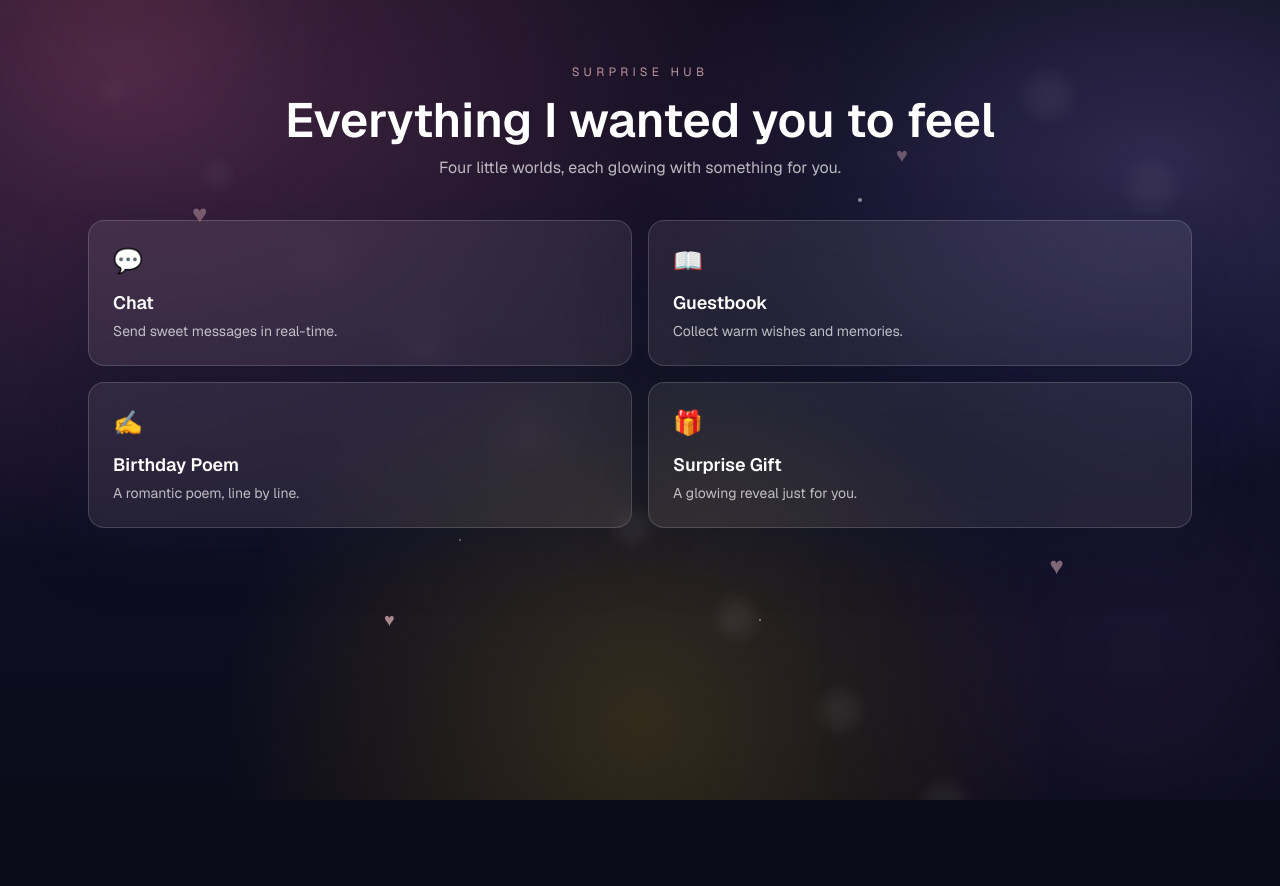
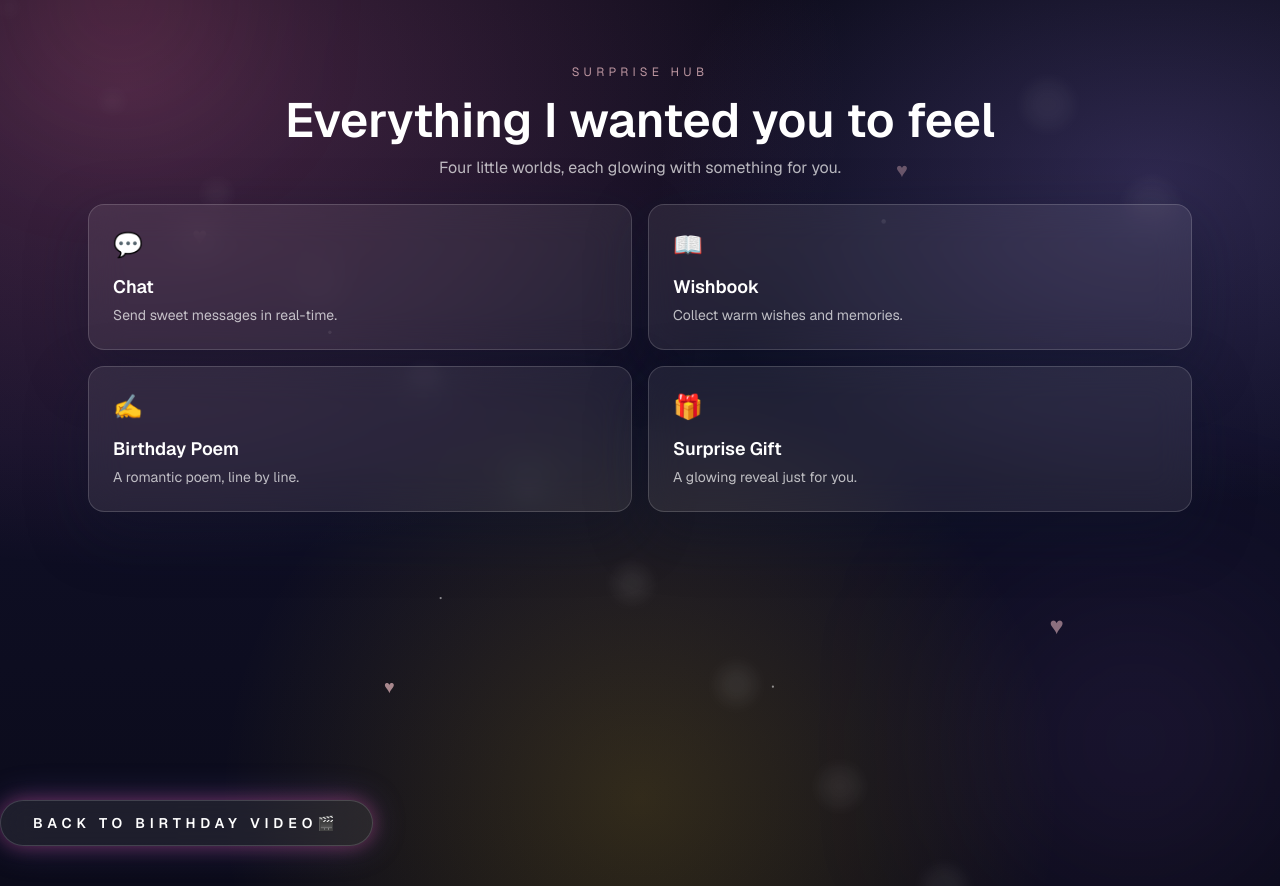
Before and after one commit to harsh23bai/gf-birthday, a Next.js app: page /dashboard in a window 1280 px wide. Before the commit the page ends 800 px from the top, so only its background shows below. Built offline with nearby package versions, Linux system fonts and the light colour scheme; sample sign-in values are in the browser's storage.

Commit message:
added backbutton

```diff
--- a/app/dashboard/page.tsx
+++ b/app/dashboard/page.tsx
@@ -3,6 +3,7 @@
 import { useEffect, useMemo, useState } from "react";
 import { useRouter } from "next/navigation";
 import { motion } from "framer-motion";
+
 import AnimatedBackground from "../../components/AnimatedBackground";
 import GlassCard from "../../components/GlassCard";
 import ChatPanel from "../../components/ChatPanel";
@@ -10,13 +11,17 @@ import GuestbookPanel from "../../components/GuestbookPanel";
 import PoemPanel from "../../components/PoemPanel";
 import SurprisePanel from "../../components/SurprisePanel";
 import Modal from "../../components/Modal";
+import GlowButton from "../../components/GlowButton";
 
 type PanelKey = "chat" | "guestbook" | "poem" | "surprise";
 
 export default function DashboardPage() {
   const router = useRouter();
+
   const [activePanel, setActivePanel] = useState<PanelKey | null>(null);
-  const [accessRole, setAccessRole] = useState<"me" | "her" | "guest" | null>(null);
+  const [accessRole, setAccessRole] = useState<
+    "me" | "her" | "guest" | null
+  >(null);
 
   useEffect(() => {
     try {
@@ -25,7 +30,10 @@ export default function DashboardPage() {
         router.push("/login");
         return;
       }
-      setAccessRole(role === "guest" ? "guest" : role === "her" ? "her" : "me");
+
+      setAccessRole(
+        role === "guest" ? "guest" : role === "her" ? "her" : "me"
+      );
     } catch {
       router.push("/login");
     }
@@ -45,24 +53,36 @@ export default function DashboardPage() {
   return (
     <div className="relative min-h-screen overflow-hidden romantic-gradient">
       <AnimatedBackground />
+
       <div className="relative z-10 mx-auto flex min-h-screen max-w-6xl flex-col px-6 py-16">
+        {/* HEADER */}
         <motion.div
           initial={{ opacity: 0, y: 12 }}
           animate={{ opacity: 1, y: 0 }}
-          className="mb-10 text-center"
+          className="mb-6 text-center"
         >
           <p className="text-xs uppercase tracking-[0.35em] text-rose-200/70">
             Surprise Hub
           </p>
+
           <h1 className="mt-4 text-3xl font-semibold text-white md:text-5xl">
             Everything I wanted you to feel
           </h1>
+
           <p className="mt-3 text-sm text-white/70 md:text-base">
             Four little worlds, each glowing with something for you.
           </p>
         </motion.div>
 
-        <div className={`grid gap-4 ${accessRole === "guest" ? "md:grid-cols-1" : "md:grid-cols-2"}`}>
+
+        {/* PANELS GRID */}
+        <div
+          className={`grid gap-4 ${
+            accessRole === "guest"
+              ? "md:grid-cols-1"
+              : "md:grid-cols-2"
+          }`}
+        >
           {canAccess.includes("chat") && (
             <GlassCard
               title="Chat"
@@ -72,15 +92,17 @@ export default function DashboardPage() {
               onClick={() => openPanel("chat")}
             />
           )}
+
           {canAccess.includes("guestbook") && (
             <GlassCard
-              title="Guestbook"
+              title="Wishbook"
               description="Collect warm wishes and memories."
               icon="📖"
               active={activePanel === "guestbook"}
               onClick={() => openPanel("guestbook")}
             />
           )}
+
           {canAccess.includes("poem") && (
             <GlassCard
               title="Birthday Poem"
@@ -90,6 +112,7 @@ export default function DashboardPage() {
               onClick={() => openPanel("poem")}
             />
           )}
+
           {canAccess.includes("surprise") && (
             <GlassCard
               title="Surprise Gift"
@@ -101,6 +124,7 @@ export default function DashboardPage() {
           )}
         </div>
 
+        {/* MODALS */}
         <Modal
           open={activePanel === "chat"}
           onClose={() => setActivePanel(null)}
@@ -108,6 +132,7 @@ export default function DashboardPage() {
         >
           <ChatPanel className="flex h-[520px] flex-col" />
         </Modal>
+
         <Modal
           open={activePanel === "guestbook"}
           onClose={() => setActivePanel(null)}
@@ -115,6 +140,7 @@ export default function DashboardPage() {
         >
           <GuestbookPanel className="bg-transparent px-0 py-0" />
         </Modal>
+
         <Modal
           open={activePanel === "poem"}
           onClose={() => setActivePanel(null)}
@@ -122,6 +148,7 @@ export default function DashboardPage() {
         >
           <PoemPanel className="bg-transparent px-0 py-0" />
         </Modal>
+
         <Modal
           open={activePanel === "surprise"}
           onClose={() => setActivePanel(null)}
@@ -130,6 +157,13 @@ export default function DashboardPage() {
           <SurprisePanel className="bg-transparent px-0 py-0" />
         </Modal>
       </div>
+        {/* BACK TO TRAILER BUTTON */}
+        <div className="mb-10 flex justify-center md:justify-start">
+          <GlowButton
+            label="Back to Birthday Video🎬"
+            onClick={() => router.push("/trailer")}
+          />
+        </div>
     </div>
   );
 }
```
